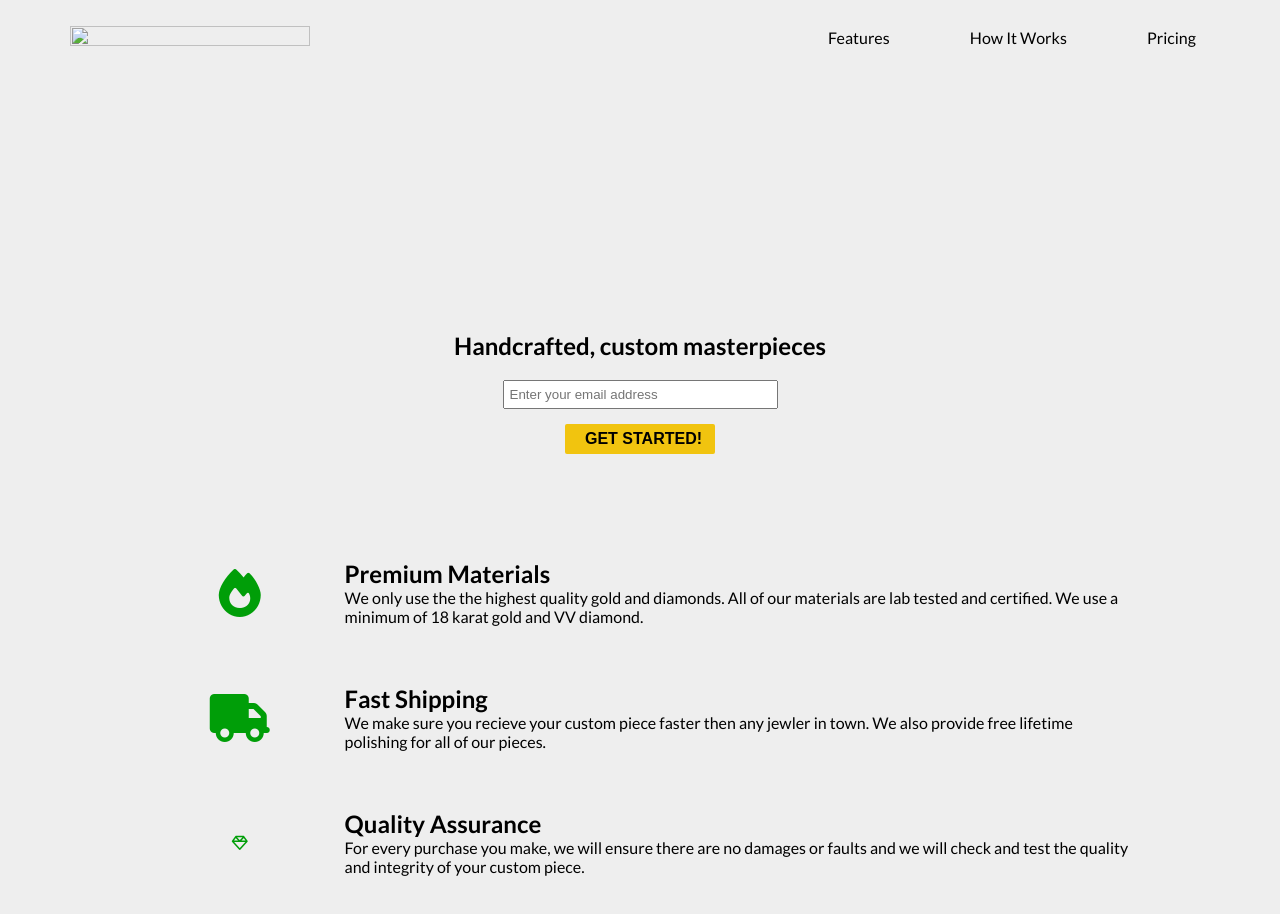
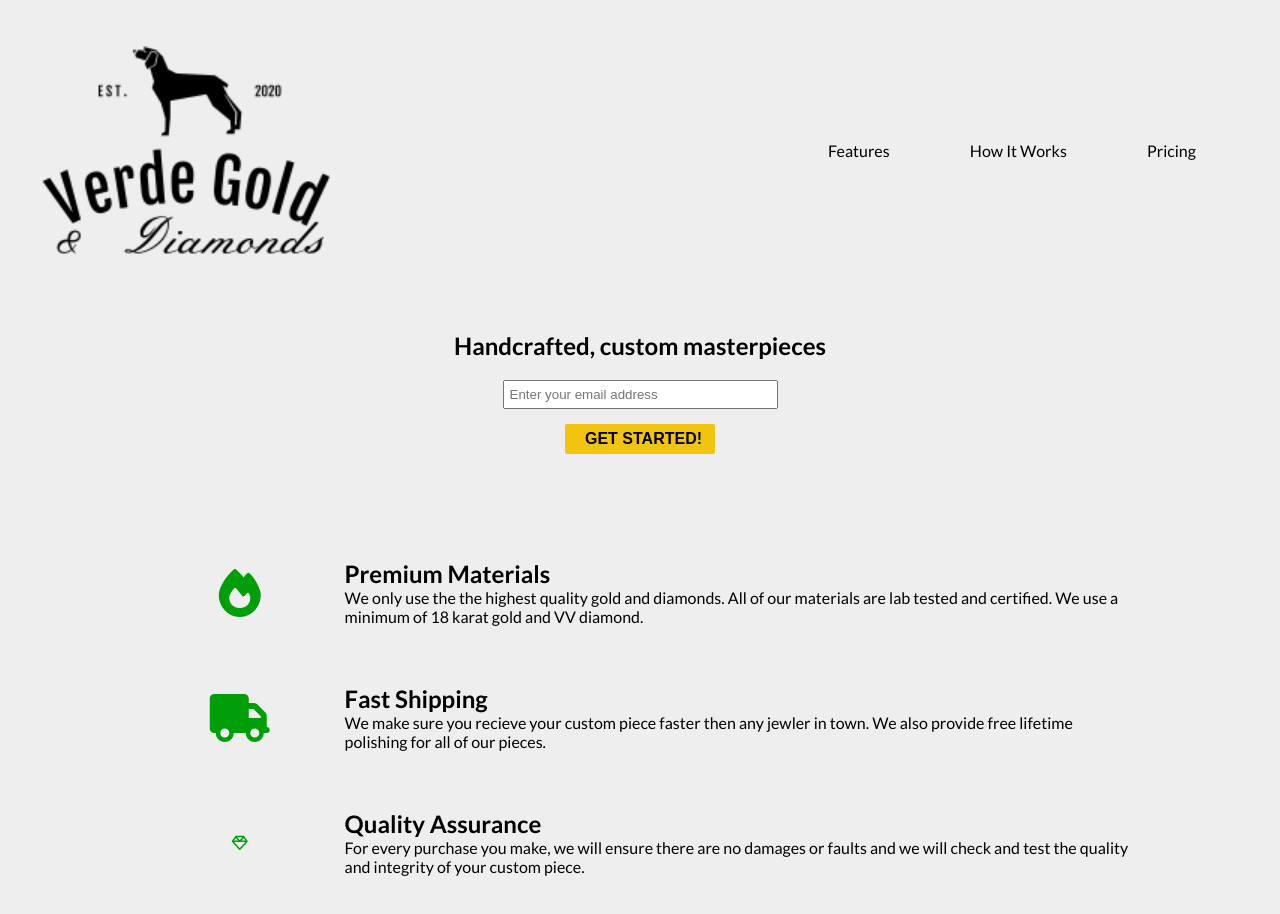
Before and after one commit to botissues/botissues.github.io, a plain HTML site: page jewelry.html in a window 1280 px wide. Shown: the top 914 px of the page. Drawn offline with Linux system fonts and the light colour scheme.

Commit message:
Update jewelry.html

```diff
--- a/jewelry.html
+++ b/jewelry.html
@@ -12,7 +12,7 @@ href="jewelrystyle.css"
         <div class="logo">
             <img
                 id="header-img"
-                src="/Users/Idndn/projects/verde/logo/logo.png"
+                src="/img/verdelogo.png"
                 alt=""
                 />
         </div>
```
